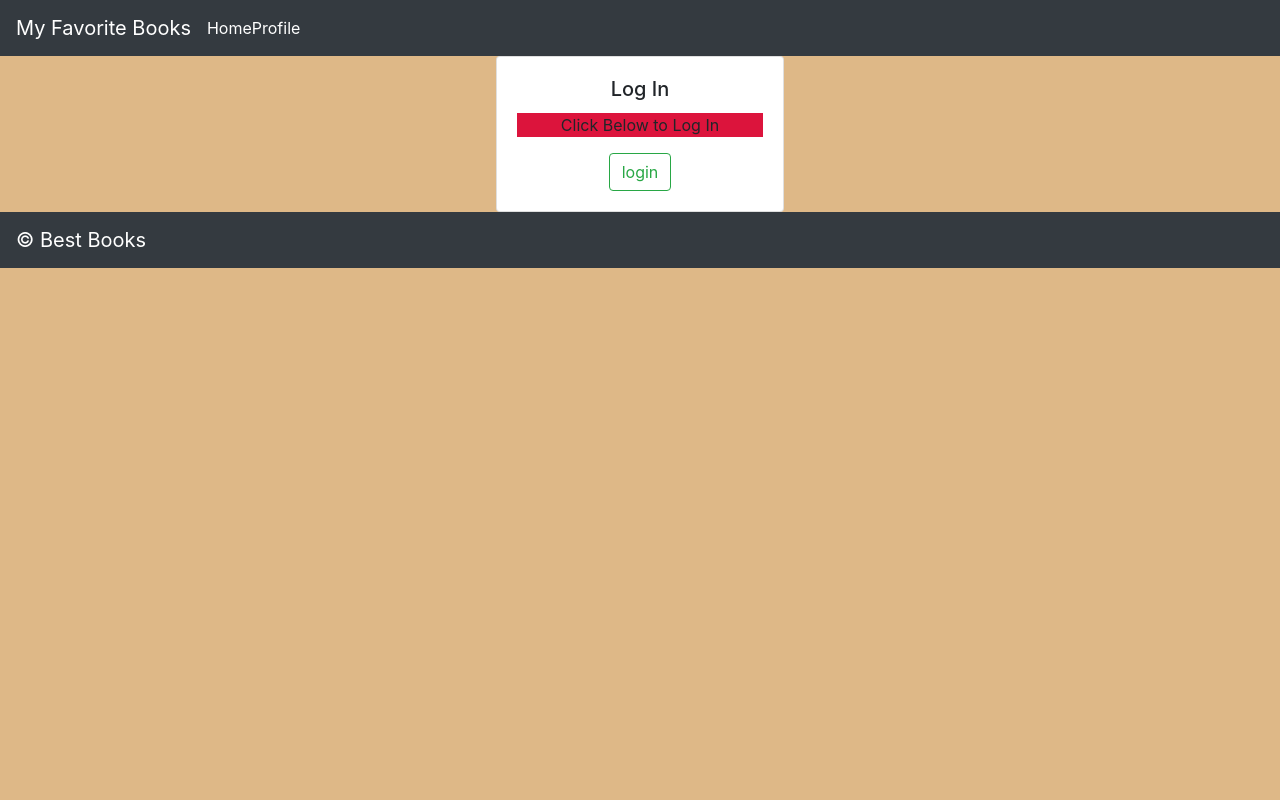
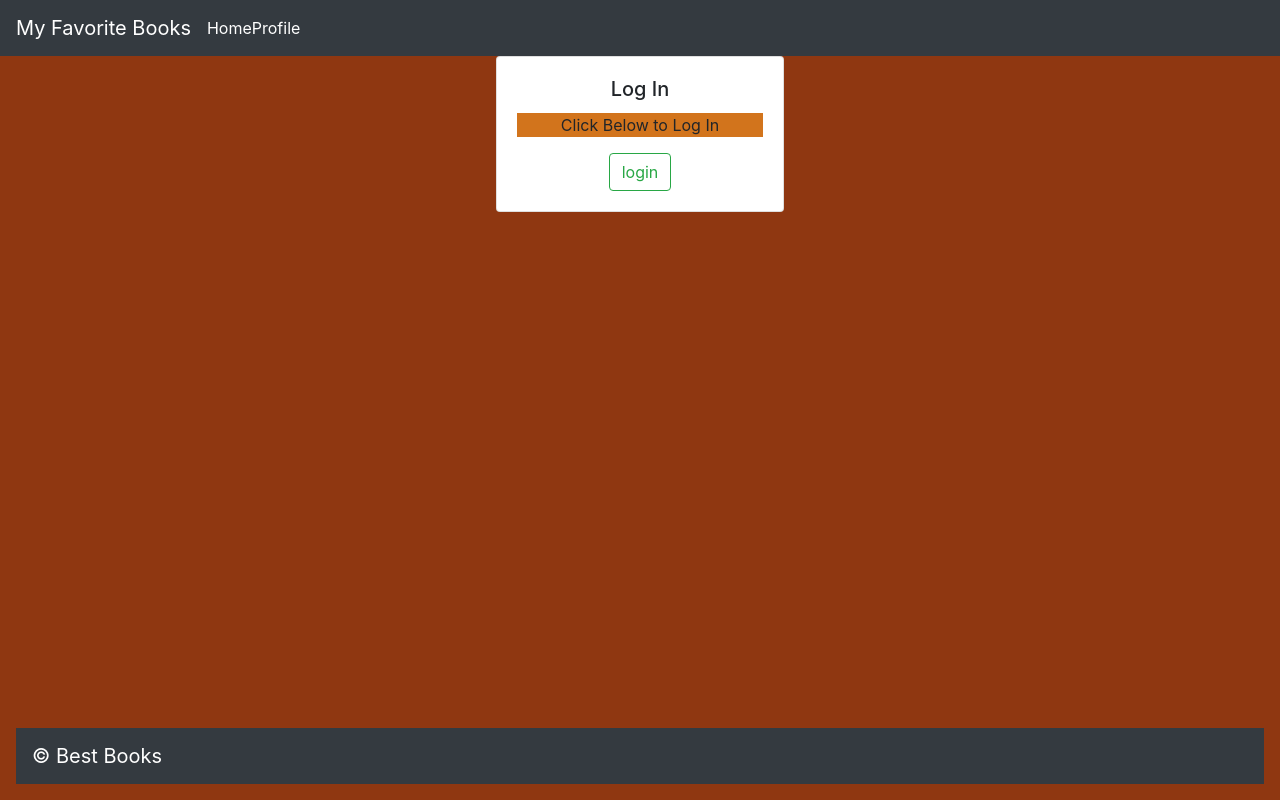
Before and after one commit to uhAlexGrant/best-books-front-end, a React (Create React App) app: page / in a window 1280 px wide. Built offline with nearby package versions, Linux system fonts and the light colour scheme.

Commit message:
css styling

```diff
--- a/src/App.css
+++ b/src/App.css
@@ -1,3 +1,3 @@
 body {
-  background-color: burlywood;
+  background-color: #8f3711;
 }
--- a/src/App.js
+++ b/src/App.js
@@ -36,7 +36,7 @@ class App extends React.Component {
               ''}
               </Route>
             </Switch>
-            <Footer />
+            <Footer id='footer' />
           </IsLoadingAndError>
         </Router>
       </>
--- /dev/null
+++ b/src/Footer.css
@@ -0,0 +1,8 @@
+.footer {
+  margin-top: 1rem;
+  padding: 1rem;
+  position: fixed;
+  bottom: 0;
+  left: 0;
+  width: 100%;
+}
--- a/src/Footer.js
+++ b/src/Footer.js
@@ -1,13 +1,16 @@
 import React from 'react';
 import 'bootstrap/dist/css/bootstrap.min.css';
 import Navbar from 'react-bootstrap/Navbar';
+import './Footer.css'
 
 class Footer extends React.Component {
   render() {
     return(
+      <div className='footer'>
       <Navbar collapseOnSelect expand="lg" bg="dark" variant="dark">
         <Navbar.Brand>&copy; Best Books</Navbar.Brand>
       </Navbar>
+      </div>
     );
   }
 }
--- a/src/MyFavoriteBooks.css
+++ b/src/MyFavoriteBooks.css
@@ -1,15 +1,15 @@
 .jumbotron{
   margin-bottom: 0;
-  background-color: burlywood;
+  background-color: #d2741c;
 }
 
 .userInfo{
-  background-color: crimson;
+  background-color: #b85918;
 }
 h1{
-  background-color: crimson;
+  background-color: #d2741c;
 }
 
 p{
-  background-color: crimson;
+  background-color: #d2741c;
 }
```
